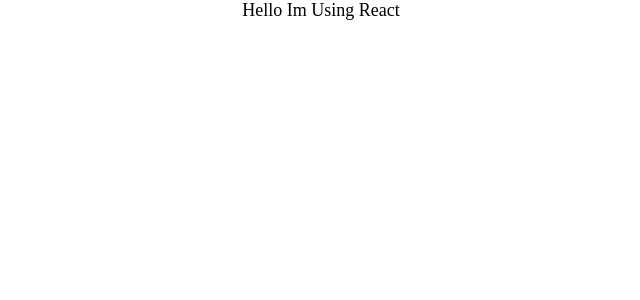
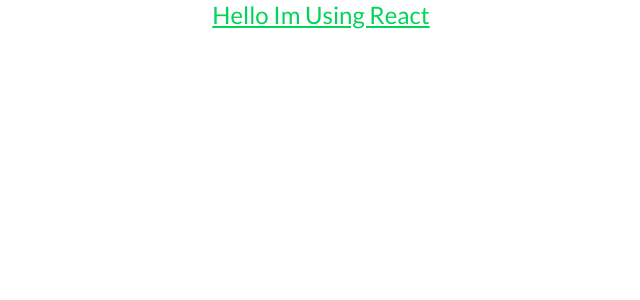
Before and after one commit to sharmadipesh/currency-convertor, a React (Create React App) app: page / in a window 1280 px wide. Shown: the top 300 px of the page, without its empty margins (319-959 px from the left). Built offline with nearby package versions, Linux system fonts and the light colour scheme.

Commit message:
[BUILD] Common Classes for project

```diff
--- a/src/styles/basic/_app.scss
+++ b/src/styles/basic/_app.scss
@@ -11,7 +11,7 @@
 // common styling for body
 // =================================
 body{
-    background-color: '';
-    font-family: '';
-    font-size: 18px;
+    background-color: $white-color;
+    font-family: $lato-regular;
+    font-size: $font-size-18;
 }
--- a/src/styles/components/_common.scss
+++ b/src/styles/components/_common.scss
@@ -0,0 +1,52 @@
+// ======================================================
+//          margin and padding
+// ======================================================
+
+@each $size in (5,10,15,20,25,30,35,40,45,45){
+    // ===========================
+    // common - margin
+    // ===========================
+    .m-#{$size}{
+        margin:#{$size}px;
+    }
+    .mt-#{$size}{
+        margin-top:#{$size}px;
+    }
+    .mb-#{$size}{
+        margin-bottom:#{$size}px;
+    }
+    .ml-#{$size}{
+        margin-left:#{$size}px;
+    }
+    .mr-#{$size}{
+        margin-right:#{$size}px;
+    }
+
+    // ===========================
+    // common - padding
+    // ===========================
+    .p-#{$size}{
+        padding:#{$size}px;
+    }
+    .pt-#{$size}{
+        padding-top:#{$size}px;
+    }
+    .pb-#{$size}{
+        padding-bottom:#{$size}px;
+    }
+    .pl-#{$size}{
+        padding-left:#{$size}px;
+    }
+    .pr-#{$size}{
+        padding-right:#{$size}px;
+    }
+}
+
+// ======================================================
+//  font class
+// ======================================================
+@each $font-sizes in (18,22,24){
+    .font-size-#{$font-sizes}{
+        font-size: #{$font-sizes};
+    }
+}
--- a/src/styles/components/_dashboard.scss
+++ b/src/styles/components/_dashboard.scss
@@ -0,0 +1,5 @@
+.style-check{
+    font-size: 24px;
+    color:$lime-green ;
+    text-decoration: underline;
+}
--- a/src/views/container/App.js
+++ b/src/views/container/App.js
@@ -3,7 +3,7 @@
 function App() {
   return (
     <div className="App">
-      <center>Hello Im Using React</center>
+      <center className="style-check">Hello Im Using React</center>
     </div>
   );
 }
```
